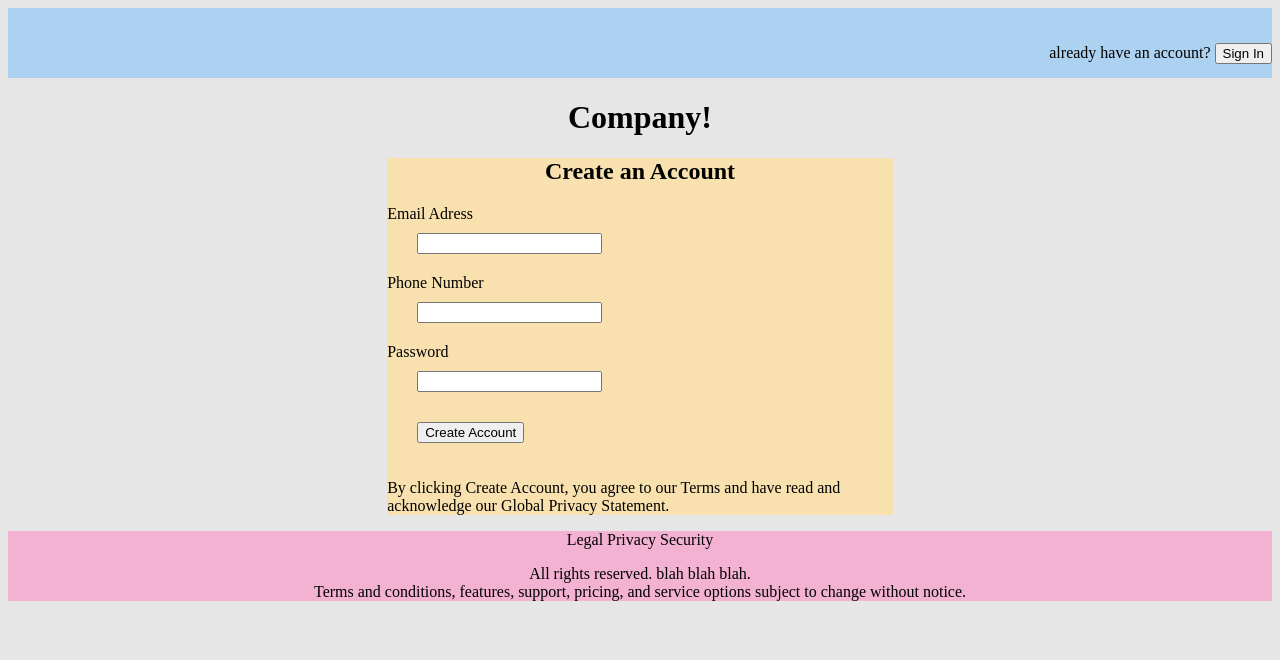
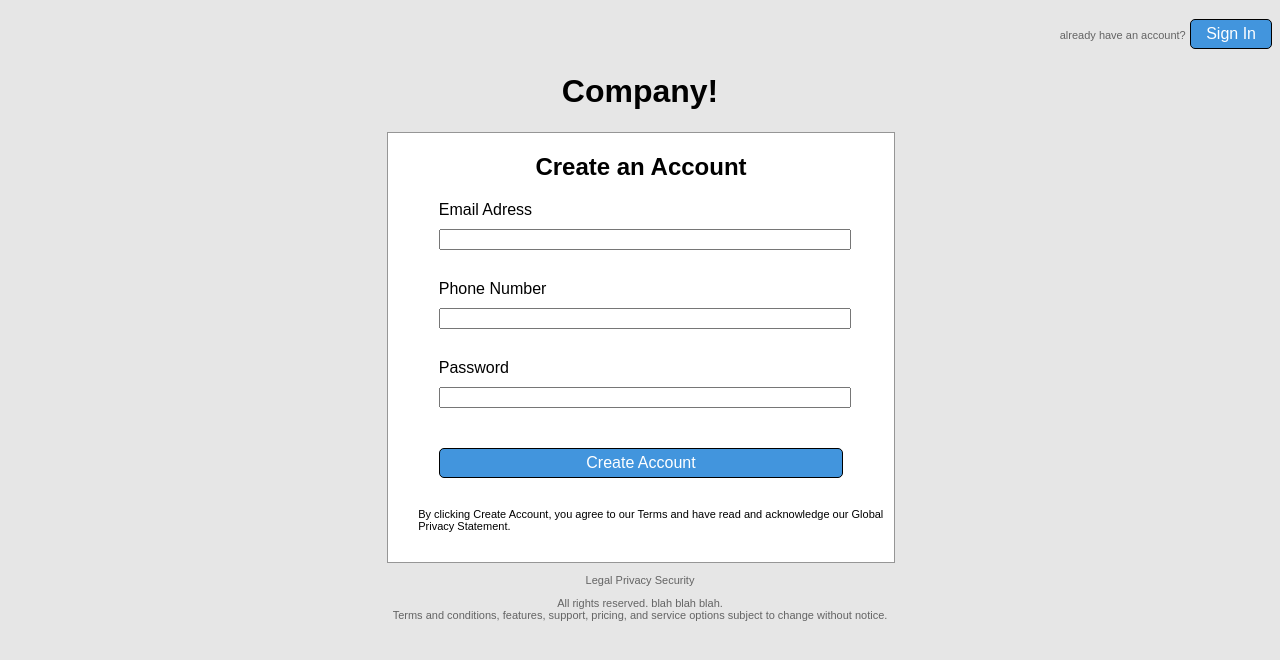
Before and after one commit to Irishallo/htmlformsproject, a plain HTML site: page index.html in a window 1280 px wide. Drawn offline with Linux system fonts and the light colour scheme.

Commit message:
started with styling the page

```diff
--- a/index.html
+++ b/index.html
@@ -13,11 +13,11 @@
     <form>
         <h2>Create an Account</h2>
         <label for="email">Email Adress</label> <br>
-        <input type="email" id="email"> <br>
+        <input type="email" id="email" required> <br>
         <label for="tel">Phone Number</label> <br>
         <input type="tel" id="tel"> <br>
         <label for="password">Password</label> <br>
-        <input type="password" id="password"> <br>
+        <input type="password" id="password" required> <br>
         <input type="submit" value="Create Account"> <br>
         <p>By clicking Create Account, you agree to our Terms and have read and acknowledge
             our Global Privacy Statement.</p>
--- a/style.css
+++ b/style.css
@@ -1,20 +1,31 @@
 body {
     background-color: rgb(230, 230, 230);
+    font-family: Arial, Helvetica, sans-serif;
+}
+
+p {
+    font-size: 11px;
 }
 
 /* header */
 header {
-    background-color: rgb(173, 209, 240);
-    padding-top: 20px;
+    padding-top: 10px;
     text-align: right;
 }
 
 header p {
     display: inline-block;
+    color: rgb(100, 100, 100);
 }
 
 header button {
     display: inline-block;
+    background-color: rgb(66, 149, 221);
+    border: 1px solid black;
+    border-radius: 5px;
+    color: #ffffff;
+    font-size: 16px;
+    padding: 5px 15px;
 }
 
 
@@ -25,10 +36,11 @@ h1 {
 }
 
 form {
-    background-color: rgb(248, 225, 174);
+    background-color: rgb(255, 255, 255);
     width: 40%;
     position: relative;
     left: 30%;
+    border: 1px solid rgb(150, 150, 150);
 }
 
 form h2 {
@@ -36,11 +48,31 @@ form h2 {
 }
 
 form input {
-    margin: 10px 0 20px 30px;
+    margin: 10px 0 30px 10%;
+    width: 80%;
+}
+
+form label {
+    margin-left: 10%;
+}
+
+input[type=submit] {
+    background-color: rgb(66, 149, 221);
+    border: 1px solid black;
+    border-radius: 5px;
+    color: #ffffff;
+    font-size: 16px;
+    padding-top: 5px;
+    padding-bottom: 5px;
+    margin-left: 10%;
+}
+
+form p {
+    margin: 0 10px 30px 30px;
 }
 
 /* footer */
 footer {
-    background-color: rgb(243, 178, 210);
     text-align: center;
+    color: rgb(100, 100, 100);
 }
```
